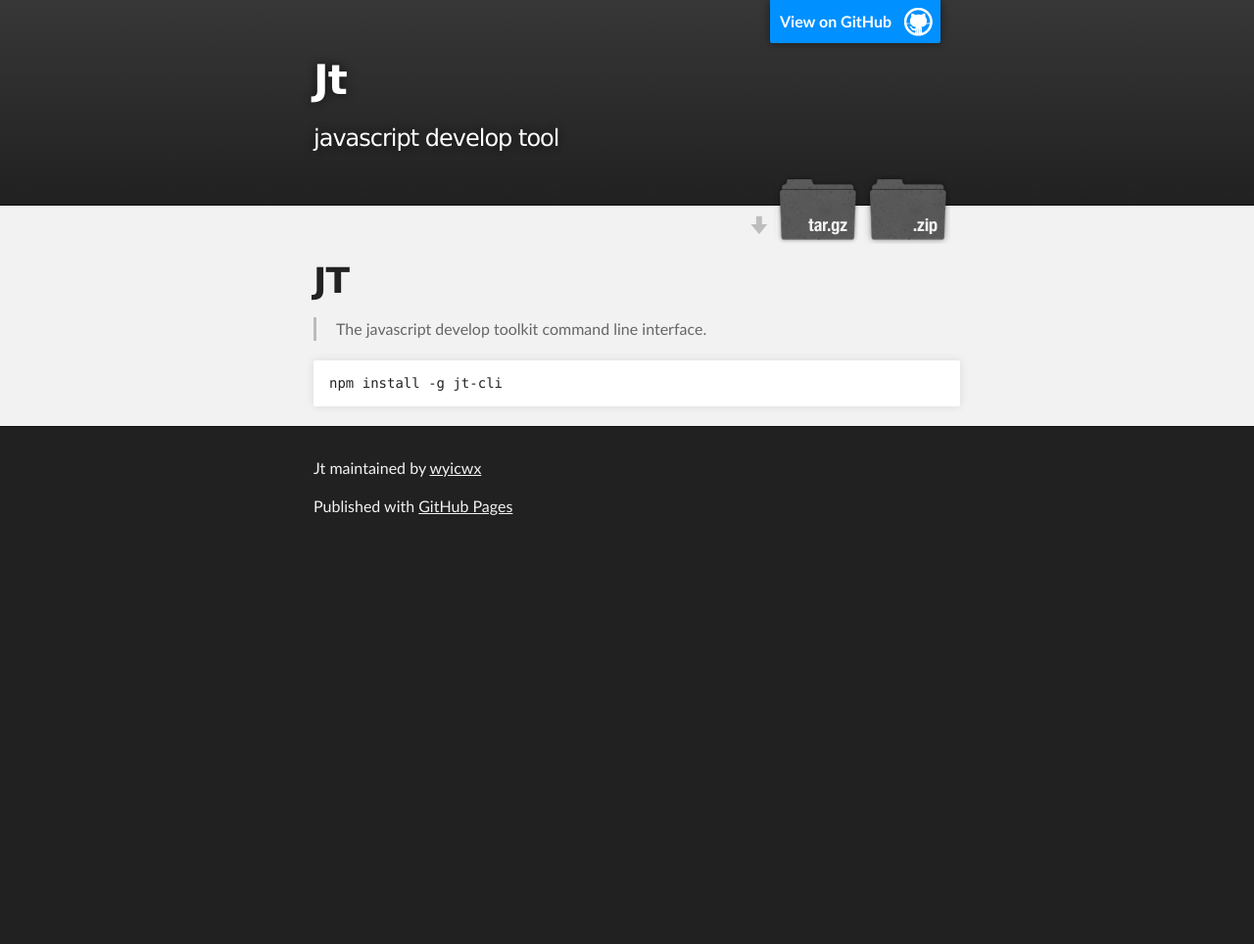
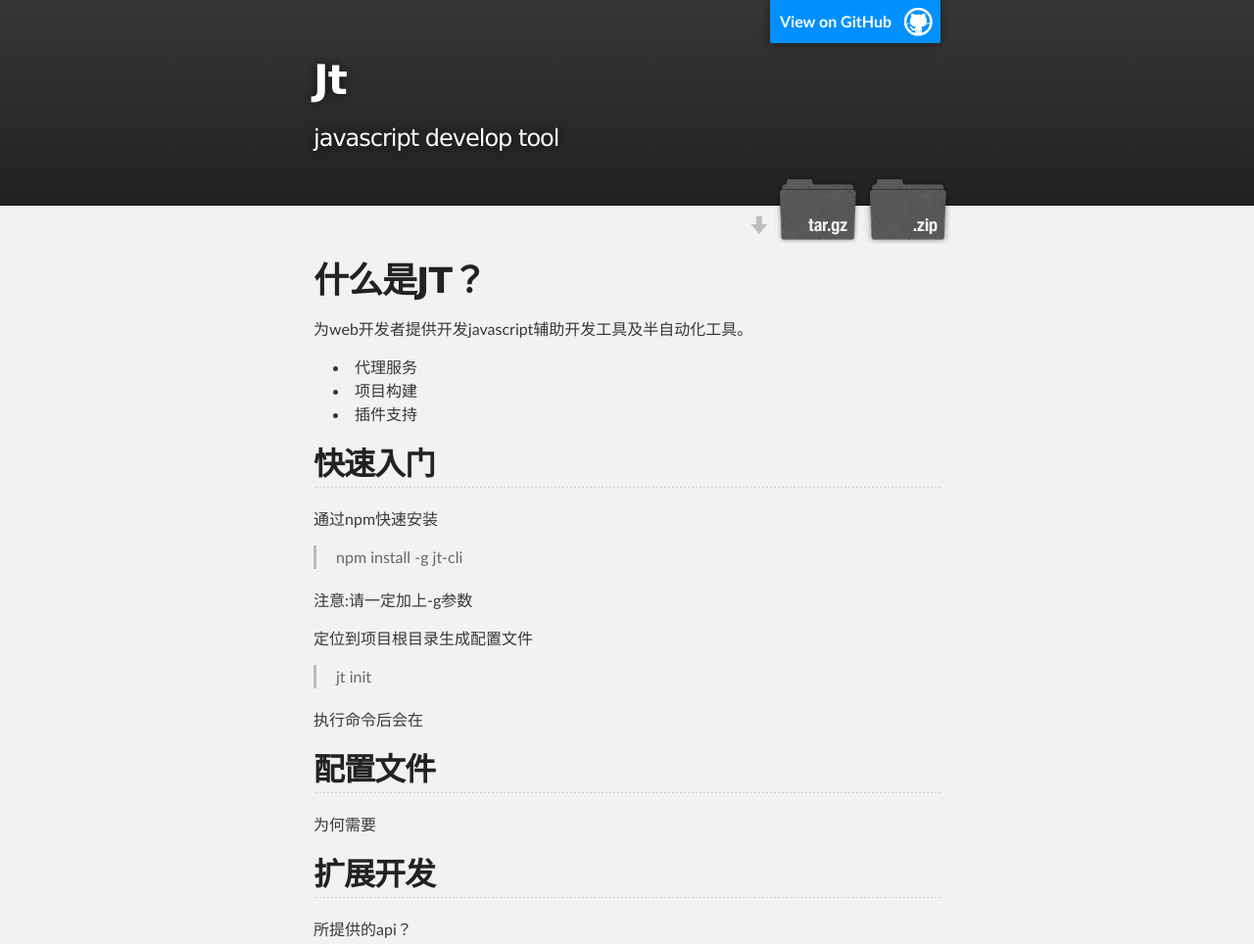
Before and after one commit to wyicwx/jt, a plain HTML site: page index.html in a window 1280 px wide. Shown: the top 964 px of the page at 98% size. Before the commit the page ends 800 px from the top, so only its background shows below. Drawn offline with Linux system fonts and the light colour scheme.

```diff
--- a/index.html
+++ b/index.html
@@ -32,14 +32,42 @@
     <div id="main_content_wrap" class="outer">
       <section id="main_content" class="inner">
         <h1>
-<a name="jt" class="anchor" href="#jt"><span class="octicon octicon-link"></span></a>JT</h1>
+<a name="%E4%BB%80%E4%B9%88%E6%98%AFjt" class="anchor" href="#%E4%BB%80%E4%B9%88%E6%98%AFjt"><span class="octicon octicon-link"></span></a>什么是JT？</h1>
+
+<p>为web开发者提供开发javascript辅助开发工具及半自动化工具。</p>
+
+<ul>
+<li>代理服务</li>
+<li>项目构建</li>
+<li>插件支持</li>
+</ul><h2>
+<a name="%E5%BF%AB%E9%80%9F%E5%85%A5%E9%97%A8" class="anchor" href="#%E5%BF%AB%E9%80%9F%E5%85%A5%E9%97%A8"><span class="octicon octicon-link"></span></a>快速入门</h2>
+
+<p>通过npm快速安装</p>
 
 <blockquote>
-<p>The javascript develop toolkit command line interface.</p>
+<p>npm install -g jt-cli</p>
 </blockquote>
 
-<pre lang="shell"><code>npm install -g jt-cli
-</code></pre>
+<p>注意:请一定加上-g参数</p>
+
+<p>定位到项目根目录生成配置文件</p>
+
+<blockquote>
+<p>jt init</p>
+</blockquote>
+
+<p>执行命令后会在</p>
+
+<h2>
+<a name="%E9%85%8D%E7%BD%AE%E6%96%87%E4%BB%B6" class="anchor" href="#%E9%85%8D%E7%BD%AE%E6%96%87%E4%BB%B6"><span class="octicon octicon-link"></span></a>配置文件</h2>
+
+<p>为何需要</p>
+
+<h2>
+<a name="%E6%89%A9%E5%B1%95%E5%BC%80%E5%8F%91" class="anchor" href="#%E6%89%A9%E5%B1%95%E5%BC%80%E5%8F%91"><span class="octicon octicon-link"></span></a>扩展开发</h2>
+
+<p>所提供的api？</p>
       </section>
     </div>
 
```
Also changed, not shown: params.json (+1 -1 lines).
